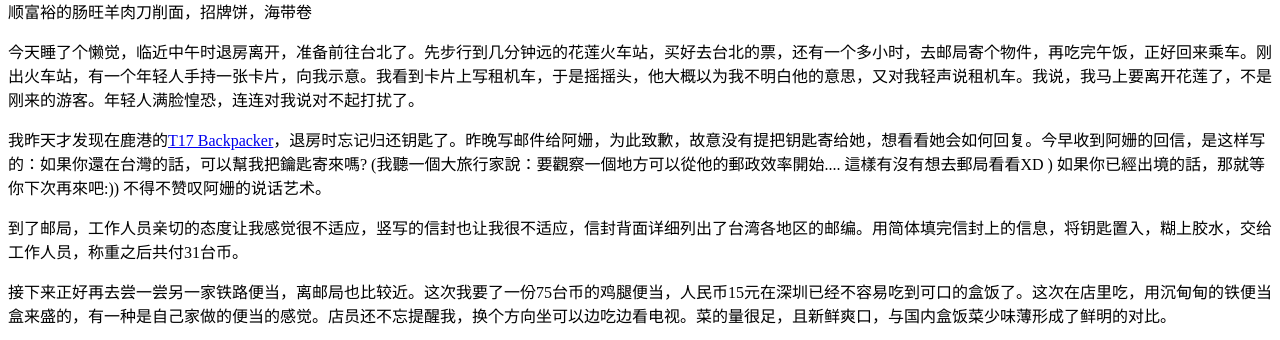
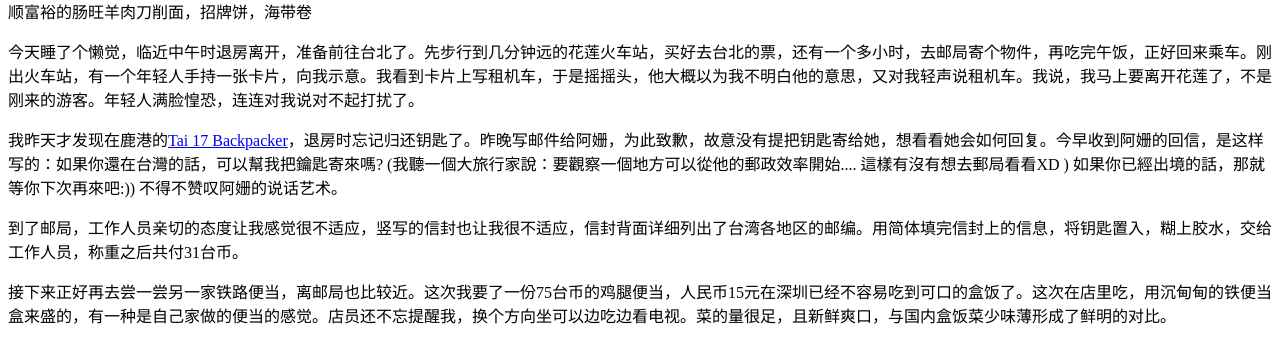
Before and after one commit to newnuy/website, a PHP site: page /post.php in a window 1280 px wide. Shown: the part 2674-3014 px from the top of the page. Run offline with PHP 8.4, Linux system fonts and the light colour scheme.

Commit message:
[blog] fix error.

```diff
--- a/blog/posts/walk_memory/taiwan/2014-1204_10太鲁阁/post.php
+++ b/blog/posts/walk_memory/taiwan/2014-1204_10太鲁阁/post.php
@@ -55,7 +55,7 @@
 </p>
 
 <p>
-我昨天才发现在鹿港的<a href="/?p=1387" target="_blank">T17 Backpacker</a>，退房时忘记归还钥匙了。昨晚写邮件给阿姗，为此致歉，故意没有提把钥匙寄给她，想看看她会如何回复。今早收到阿姗的回信，是这样写的：<span class="q_kai">如果你還在台灣的話，可以幫我把鑰匙寄來嗎? (我聽一個大旅行家說：要觀察一個地方可以從他的郵政效率開始....  這樣有沒有想去郵局看看XD ) 如果你已經出境的話，那就等你下次再來吧:)) </span>不得不赞叹阿姗的说话艺术。
+我昨天才发现在鹿港的<a href="/?p=1387" target="_blank">Tai 17 Backpacker</a>，退房时忘记归还钥匙了。昨晚写邮件给阿姗，为此致歉，故意没有提把钥匙寄给她，想看看她会如何回复。今早收到阿姗的回信，是这样写的：<span class="q_kai">如果你還在台灣的話，可以幫我把鑰匙寄來嗎? (我聽一個大旅行家說：要觀察一個地方可以從他的郵政效率開始....  這樣有沒有想去郵局看看XD ) 如果你已經出境的話，那就等你下次再來吧:)) </span>不得不赞叹阿姗的说话艺术。
 </p>
 
 <p>
```
